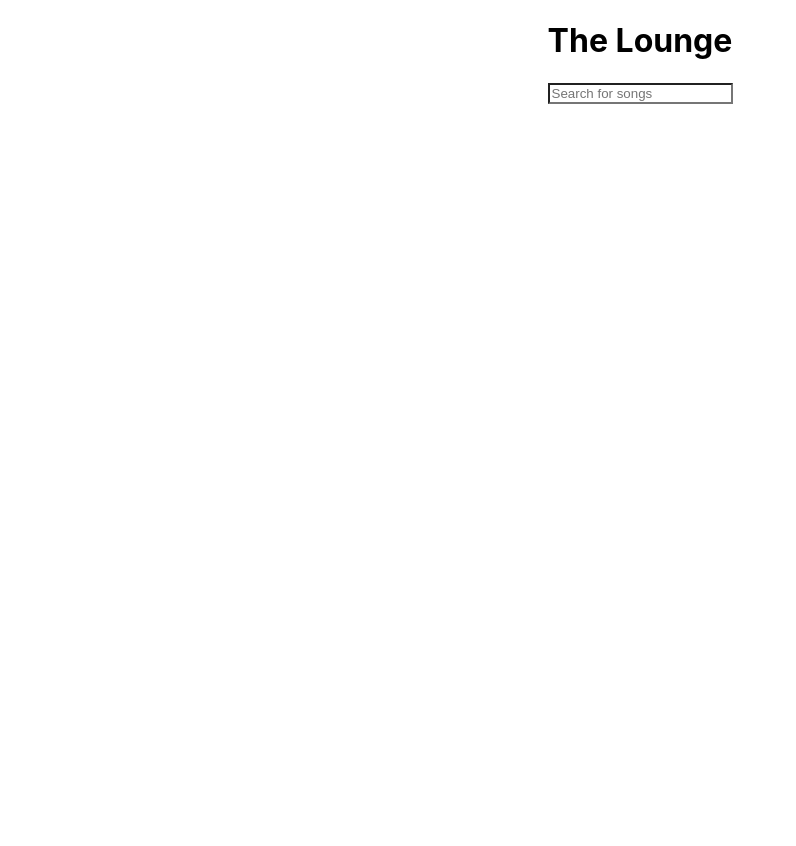
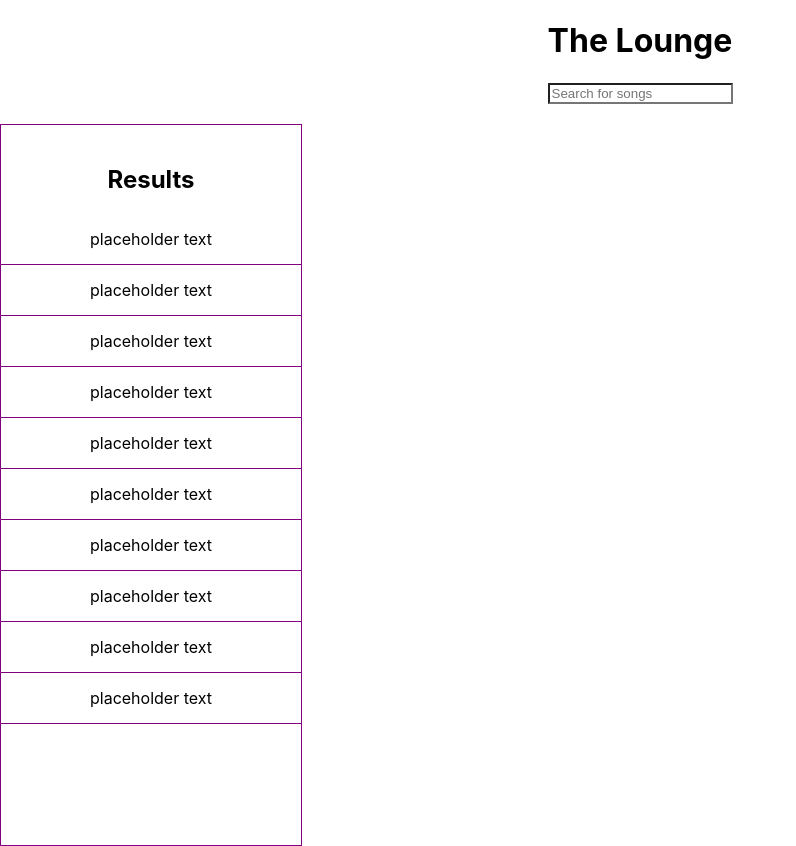
Before and after one commit to kelseywarren/Playlist-App, a React (Create React App) app: page / in a window 1280 px wide. Shown: the whole page, without its empty margins (0-796 px from the left). Before the commit the page ends 800 px from the top, so only its background shows below. Built offline with nearby package versions, Linux system fonts and the light colour scheme.

Commit message:
added search result component, basic layout, no attributes, no styling yet

```diff
--- a/src/App.js
+++ b/src/App.js
@@ -1,12 +1,14 @@
 import logo from './logo.svg';
 import './App.css';
 import SearchBar from './Search/SearchBar';
+import ResultList from './SearchResults/results';
 
 function App() {
   return (
     <div className="App">
-       <h1>The Lounge</h1>
+       <h1 className="title">The Lounge</h1>
        <SearchBar />
+       <ResultList />
     </div>
   );
 }
--- /dev/null
+++ b/src/SearchResults/results-style.css
@@ -0,0 +1,16 @@
+.result-container {
+    padding-top: 20px;
+
+  }
+
+  .list {
+    padding-top: 20px;
+    border: solid 1px purple;
+    width: 300px;
+    height: 700px;
+  }
+
+  .listItem {
+    border-bottom: solid 1px purple;
+    padding: 15px;
+  }
--- /dev/null
+++ b/src/SearchResults/results.js
@@ -0,0 +1,26 @@
+import React from 'react';
+import './results-style.css';
+
+function ResultList() {
+
+    return (
+        <div className="result-container">
+            <div className="list">
+                <h2>Results</h2>
+                <div className="listItem">placeholder text</div>
+                <div className="listItem">placeholder text</div>
+                <div className="listItem">placeholder text</div>
+                <div className="listItem">placeholder text</div>
+                <div className="listItem">placeholder text</div>
+                <div className="listItem">placeholder text</div>
+                <div className="listItem">placeholder text</div>
+                <div className="listItem">placeholder text</div>
+                <div className="listItem">placeholder text</div>
+                <div className="listItem">placeholder text</div>
+
+            </div>
+        </div>
+    )
+};
+
+export default ResultList;
```
Also changed, not shown: src/index.css (line endings or trailing spaces).
